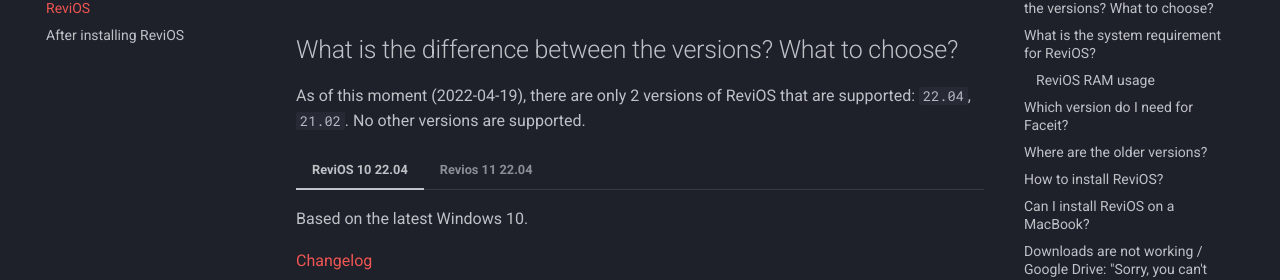
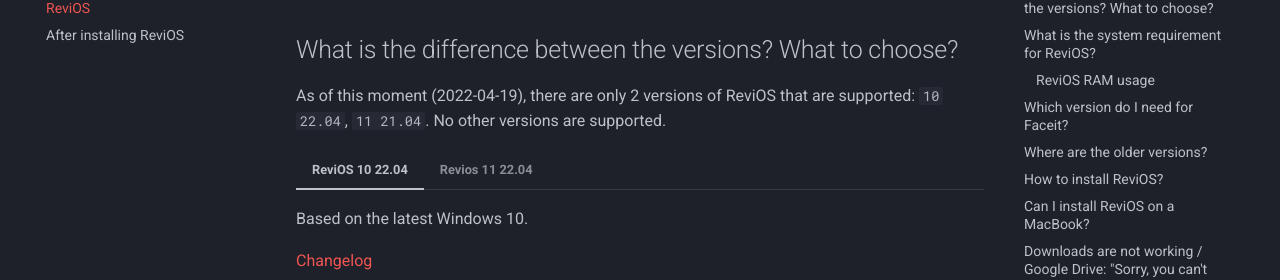
Before and after one commit to dkovacs24/ReviOS_faq, an MkDocs documentation site: the page built from docs/before-install.md, in a window 1280 px wide and 900 px high. Shown: the part 196-476 px from the top of the window. Built offline with MkDocs 1.6.1 and Material for MkDocs 9.7.7, drawn with Linux system fonts in a browser that asks for light colours.

Commit message:
forgot new version in 1 text

```diff
--- a/docs/before-install.md
+++ b/docs/before-install.md
@@ -2,7 +2,7 @@
 
 ## What is the difference between the versions? What to choose?
 
-As of this moment (2022-04-19), there are only 2 versions of ReviOS that are supported: `22.04`, `21.02`. No other versions are supported.
+As of this moment (2022-04-19), there are only 2 versions of ReviOS that are supported: `10 22.04`, `11 21.04`. No other versions are supported.
 
 === "ReviOS 10 22.04"
 
```
